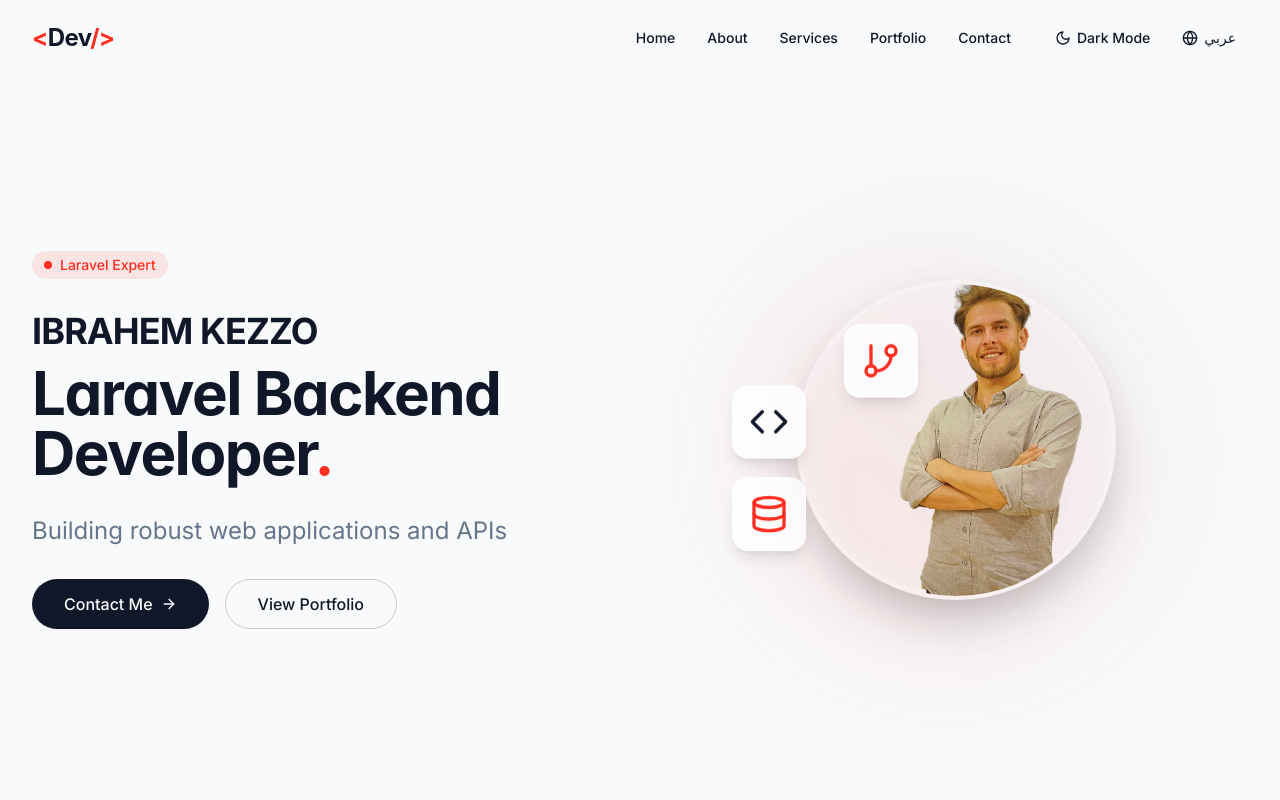
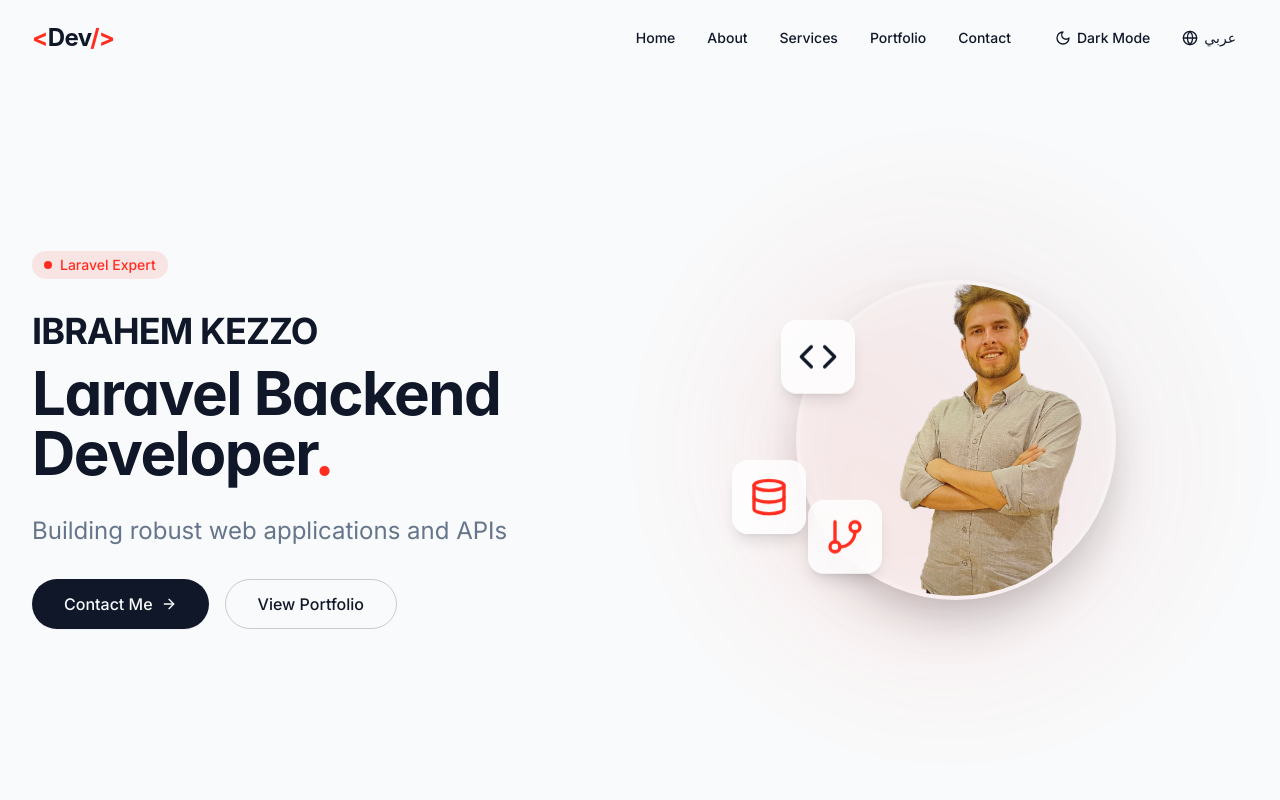
Before and after one commit to ibrahemkezzo/front-my-portfolio, a React (Vite) app: page / in a window 1280 px wide. Shown: the top 800 px of the page. Built offline with nearby package versions, Linux system fonts and the light colour scheme.

Commit message:
Reverted to commit 195e7632c3bdef6716dfbf9d2b1e556ab4a22bb4

```diff
--- a/src/components/Hero.tsx
+++ b/src/components/Hero.tsx
@@ -59,19 +59,19 @@ const Hero: React.FC = () => {
                 </div>
 
                 {/* Floating Tech Icons */}
-                <div className="absolute top-1/4 left-1/4 glass rounded-2xl p-4 shadow-lg animate-logo-float">
+                <div className="absolute top-1/2 mt-16 left-1 glass p-4 shadow-lg animate-logo-float rounded-2xl mx-[72px] my-[135px]">
                   <GitBranch className="h-10 w-10 text-laravel" />
                 </div>
 
                 <div style={{
                 animationDelay: "0.5s"
-              }} className="absolute top-1/3 right-1/6 glass rounded-2xl p-4 shadow-lg animate-logo-float my-[20px]">
+              }} className="absolute top-1 right-1/6 glass rounded-2xl p-4 shadow-lg animate-logo-float mx-[49px] my-[100px]">
                   <Code className="h-10 w-10 text-primary" />
                 </div>
 
-                <div className="absolute bottom-1/4 left-1/6 glass rounded-2xl p-4 shadow-lg animate-logo-float" style={{
+                <div style={{
                 animationDelay: "1s"
-              }}>
+              }} className="absolute bottom-1/4 left-1/6 glass rounded-2xl p-4 shadow-lg animate-logo-float my-[17px]">
                   <Database className="h-10 w-10 text-laravel" />
                 </div>
               </div>
```
